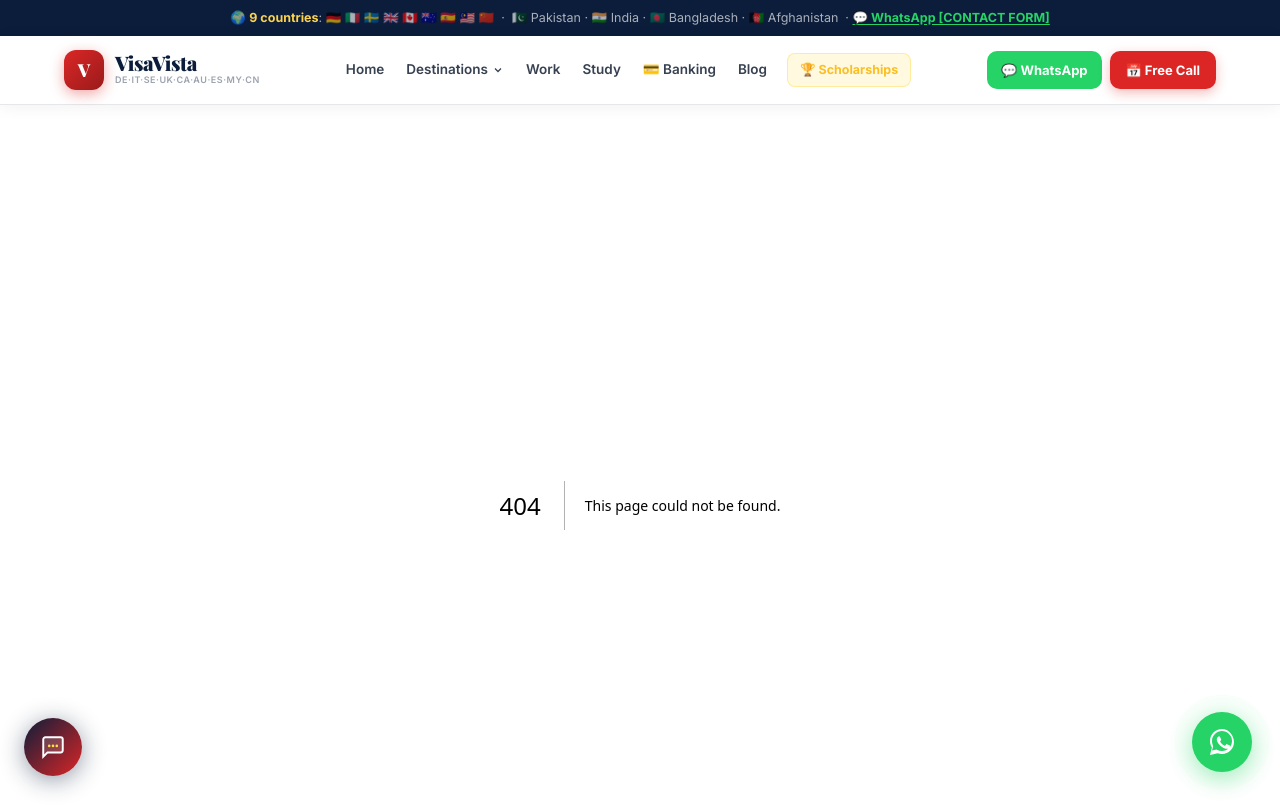
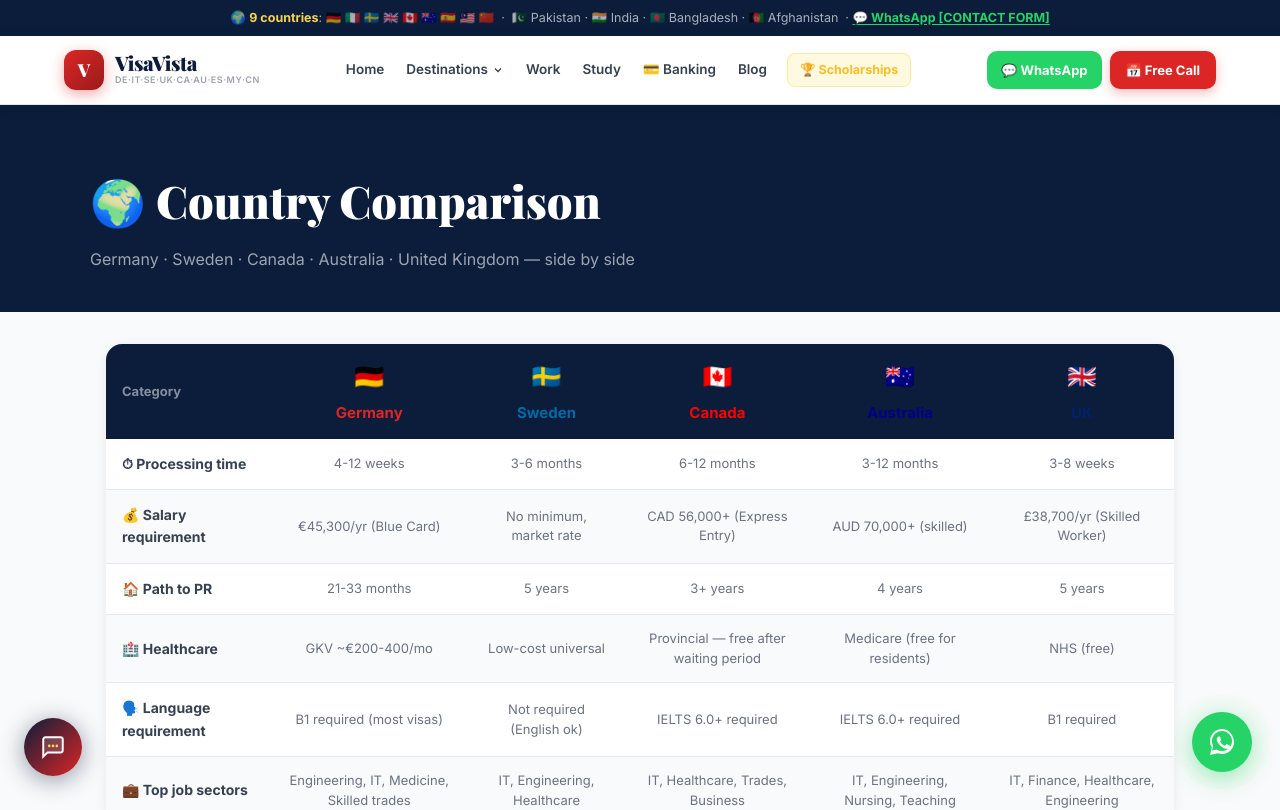
Before and after one commit to ShaistaShabbir-prog/start-in-germany-full, a Next.js app: page /compare in a window 1280 px wide. Before the commit this address had no page. Shown: the top 810 px of the page. Built offline with nearby package versions, Linux system fonts and the light colour scheme.

Commit message:
feat(#14): Germany vs Sweden vs Canada vs Australia vs UK comparison table

```diff
--- /dev/null
+++ b/app/compare/page.tsx
@@ -0,0 +1,61 @@
+"use client";
+const IN = '"Inter",ui-sans-serif,system-ui,sans-serif';
+const PD = '"Playfair Display",Georgia,serif';
+
+const COUNTRIES = [
+  { flag:"🇩🇪", name:"Germany",   color:"#DC2626", data:{ processing:"4-12 weeks", salary:"€45,300/yr (Blue Card)", pr:"21-33 months", healthcare:"GKV ~€200-400/mo", language:"B1 required (most visas)", jobs:"Engineering, IT, Medicine, Skilled trades" } },
+  { flag:"🇸🇪", name:"Sweden",    color:"#006AA7", data:{ processing:"3-6 months", salary:"No minimum, market rate", pr:"5 years", healthcare:"Low-cost universal", language:"Not required (English ok)", jobs:"IT, Engineering, Healthcare" } },
+  { flag:"🇨🇦", name:"Canada",    color:"#FF0000", data:{ processing:"6-12 months", salary:"CAD 56,000+ (Express Entry)", pr:"3+ years", healthcare:"Provincial — free after waiting period", language:"IELTS 6.0+ required", jobs:"IT, Healthcare, Trades, Business" } },
+  { flag:"🇦🇺", name:"Australia", color:"#00008B", data:{ processing:"3-12 months", salary:"AUD 70,000+ (skilled)", pr:"4 years", healthcare:"Medicare (free for residents)", language:"IELTS 6.0+ required", jobs:"IT, Engineering, Nursing, Teaching" } },
+  { flag:"🇬🇧", name:"UK",        color:"#012169", data:{ processing:"3-8 weeks", salary:"£38,700/yr (Skilled Worker)", pr:"5 years", healthcare:"NHS (free)", language:"B1 required", jobs:"IT, Finance, Healthcare, Engineering" } },
+];
+
+const ROWS = [
+  { key:"processing", label:"⏱ Processing time" },
+  { key:"salary",     label:"💰 Salary requirement" },
+  { key:"pr",         label:"🏠 Path to PR" },
+  { key:"healthcare", label:"🏥 Healthcare" },
+  { key:"language",   label:"🗣️ Language requirement" },
+  { key:"jobs",       label:"💼 Top job sectors" },
+];
+
+export default function ComparePage() {
+  return (
+    <div style={{background:"#F9FAFB",minHeight:"100vh"}}>
+      <div style={{background:"#0B1D3A",padding:"60px 1.5rem 40px"}}>
+        <div style={{maxWidth:1100,margin:"0 auto"}}>
+          <h1 style={{fontFamily:PD,fontSize:"clamp(1.8rem,4vw,2.8rem)",fontWeight:900,color:"#fff",marginBottom:10}}>🌍 Country Comparison</h1>
+          <p style={{color:"rgba(255,255,255,.6)",fontSize:16}}>Germany · Sweden · Canada · Australia · United Kingdom — side by side</p>
+        </div>
+      </div>
+      <div style={{maxWidth:1100,margin:"0 auto",padding:"2rem 1rem 5rem",overflowX:"auto"}}>
+        <table style={{width:"100%",borderCollapse:"collapse",background:"#fff",borderRadius:16,overflow:"hidden",boxShadow:"0 2px 12px rgba(0,0,0,.07)"}}>
+          <thead>
+            <tr style={{background:"#0B1D3A"}}>
+              <th style={{padding:"14px 16px",textAlign:"left",color:"rgba(255,255,255,.5)",fontSize:13,fontFamily:IN}}>Category</th>
+              {COUNTRIES.map(c=>(
+                <th key={c.name} style={{padding:"14px 16px",textAlign:"center",color:"#fff",fontSize:15,fontFamily:IN}}>
+                  <div style={{fontSize:24}}>{c.flag}</div>
+                  <div style={{fontWeight:700,marginTop:4,color:c.color}}>{c.name}</div>
+                </th>
+              ))}
+            </tr>
+          </thead>
+          <tbody>
+            {ROWS.map((row,ri)=>(
+              <tr key={row.key} style={{background:ri%2===0?"#fff":"#F9FAFB"}}>
+                <td style={{padding:"14px 16px",fontWeight:700,color:"#374151",fontSize:14,fontFamily:IN,borderBottom:"1px solid #E5E7EB"}}>{row.label}</td>
+                {COUNTRIES.map(c=>(
+                  <td key={c.name} style={{padding:"14px 16px",textAlign:"center",fontSize:13,color:"#6B7280",fontFamily:IN,borderBottom:"1px solid #E5E7EB",lineHeight:1.5}}>
+                    {c.data[row.key as keyof typeof c.data]}
+                  </td>
+                ))}
+              </tr>
+            ))}
+          </tbody>
+        </table>
+        <p style={{fontSize:12,color:"#9CA3AF",marginTop:16,textAlign:"center"}}>⚠️ Requirements change frequently. Always verify with official sources before applying.</p>
+      </div>
+    </div>
+  );
+}
```
